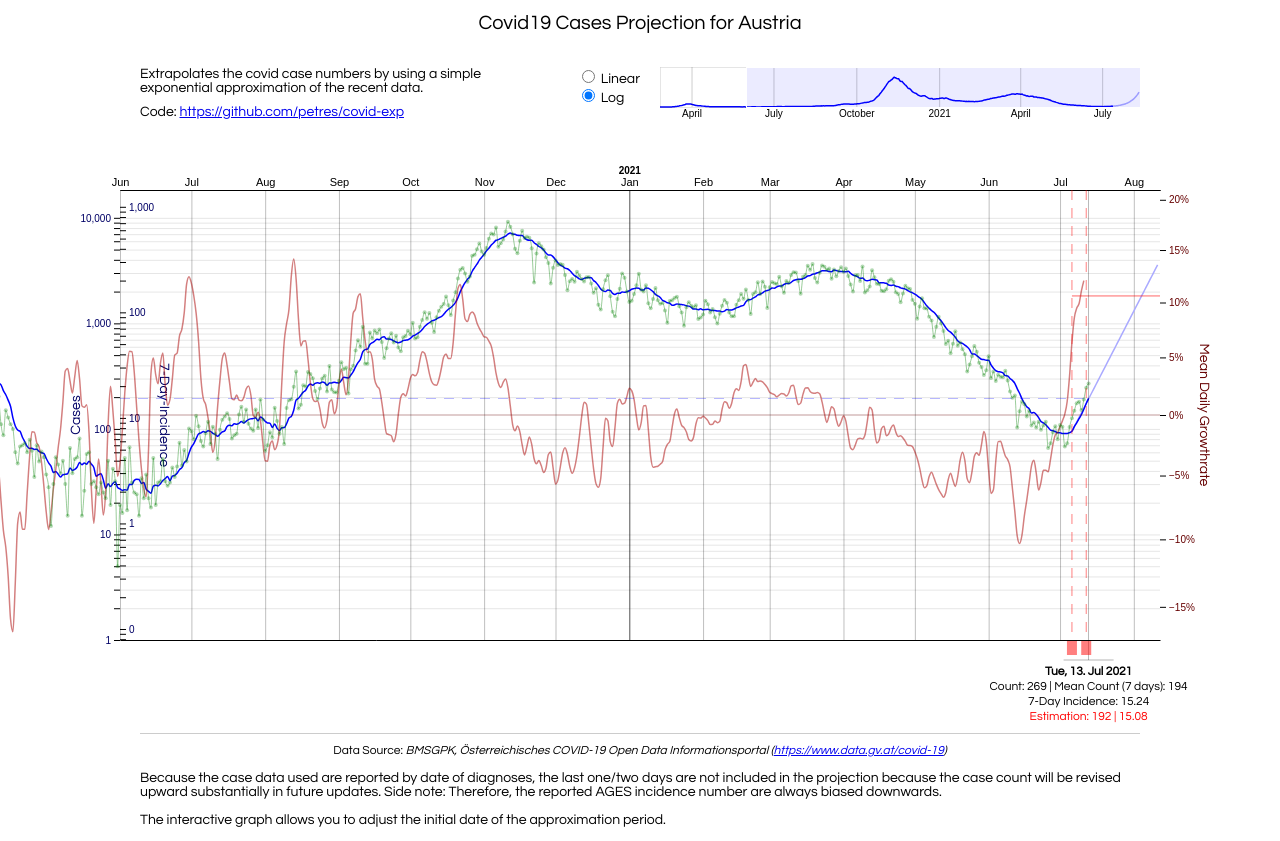
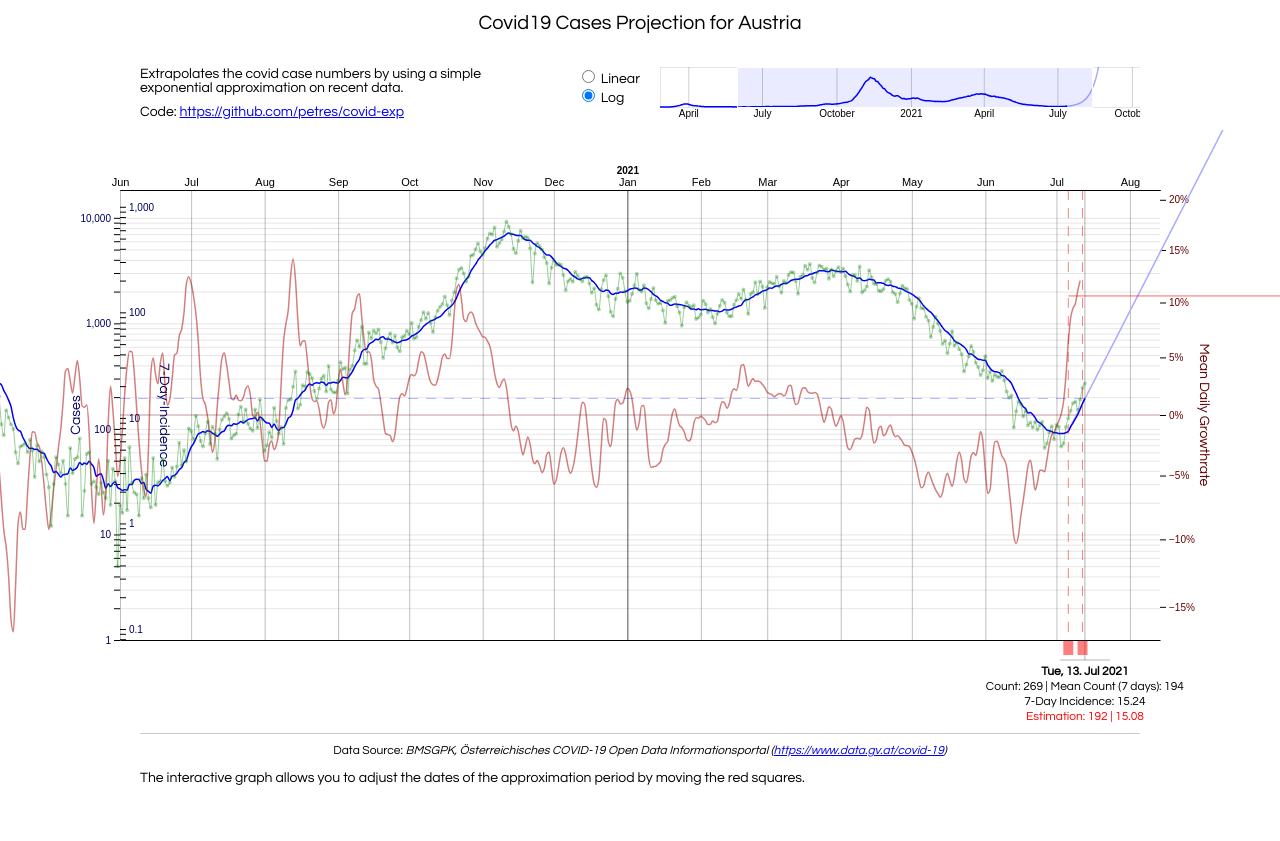
Before and after one commit to petres/covid-exp, a website built with webpack: page index.html in a window 1280 px wide. After the commit the page ends 800 px from the top, so only its background shows below. Built offline with nearby package versions, Linux system fonts and the light colour scheme.

Commit message:
correction in text, adjusting forecast period

```diff
--- a/index.html
+++ b/index.html
@@ -9,7 +9,7 @@
         <div id="controls" class="gm">
             <div id="intro">
                 <p>
-                    Extrapolates the covid case numbers by using a simple exponential approximation of the recent data.
+                    Extrapolates the covid case numbers by using a simple exponential approximation on recent data.
                 </p>
                 Code: <a id='github' target='_blank' href="https://github.com/petres/covid-exp">https://github.com/petres/covid-exp</a>
             </div>
@@ -31,9 +31,7 @@
         </div>
         <div id="notes" class="gm">
             <p>
-                Because the case data used are reported by date of diagnoses, the last one/two days are not included in the projection because the case count will be revised upward substantially in future updates. Side note: Therefore, the reported AGES incidence number are always biased downwards.
-            </p><p>
-                The interactive graph allows you to adjust the initial date of the approximation period.
+                The interactive graph allows you to adjust the dates of the approximation period by moving the red squares.
             </p>
         </div>
     </body>
--- a/js/main.js
+++ b/js/main.js
@@ -30,7 +30,7 @@ const formatDate = d3.timeFormat("%a, %d. %b %Y")
 const parseDate = d3.timeParse("%Y-%m-%d")
 
 
-const forecastDays = 30;
+const forecastDays = 90;
 const approxDays = 44;
 const approxLag = 4;
 
@@ -617,7 +617,7 @@ d3.csv(sourceFile).then(function(rawData) {
 
     const yAxis = (g, y) => g
         .call(d3.axisLeft()
-            .ticks(5, d3.format(",.0f"))
+            .ticks(5, d3.format(",.0r"))
             .scale(y))
             // .tickFormat()
         .call(g => g.select(".domain").remove())
@@ -626,7 +626,7 @@ d3.csv(sourceFile).then(function(rawData) {
         let y_i = y.copy()
         y_i.domain(y.domain().map(v => v*7/8901064*100000))
         g.call(d3.axisRight()
-            .ticks(7, d3.format(",.0f"))
+            .ticks(7, d3.format(",.1r"))
             .scale(y_i))
             //.tickFormat(d3.format(",.0f")))
          .call(g => g.select(".domain").remove())
@@ -656,6 +656,7 @@ d3.csv(sourceFile).then(function(rawData) {
     });
 
     // init with view params
-    brush.move(context.select('.brush'), [xContext(parseDate('2020-06-01')), xContext(dataXrange[1])])
+    let today = new Date();
+    brush.move(context.select('.brush'), [xContext(parseDate('2020-06-01')), xContext(today.addDays(30))])
     focusEvent(extData[extData.length - forecastDays])
 });
```
